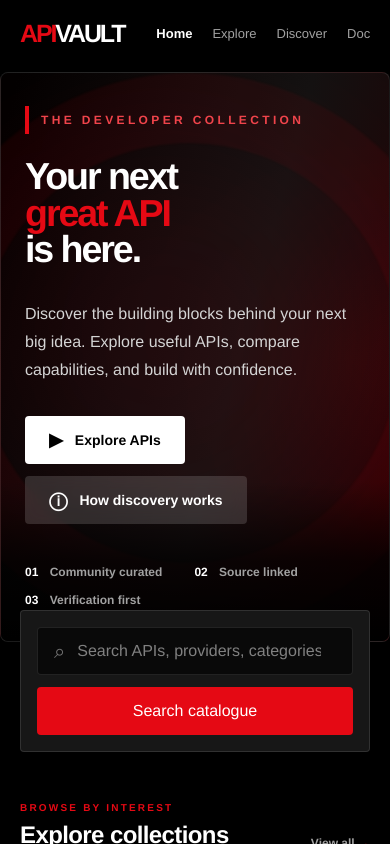
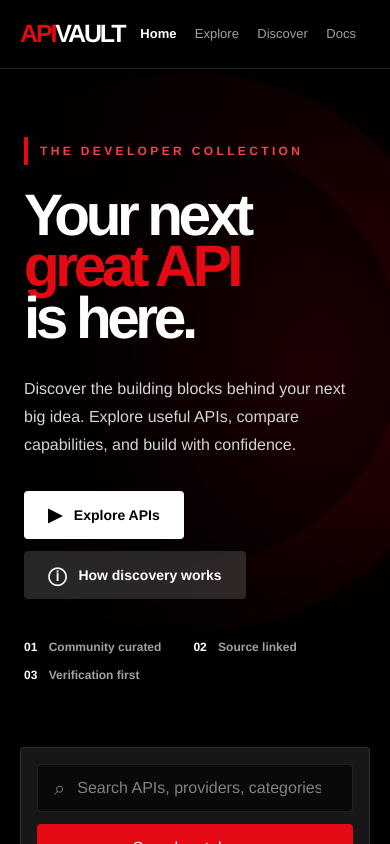
Before and after one commit to yyyuvvvraj/APIVault, a Next.js app: page / in a window 390 px wide. Shown: the top 844 px of the page. Built offline with nearby package versions, Linux system fonts and the light colour scheme; no server answers; the database is empty.

Commit message:
Add cinematic rails, navigation and responsive Netflix-style surfaces

```diff
--- a/src/app/globals.css
+++ b/src/app/globals.css
@@ -129,7 +129,7 @@ aside a[aria-current="page"]::before {
 aside a[aria-current="page"] { gap: 12px; }
 
 /* The landing-page hero gets a stronger editorial/cinematic hierarchy. */
-main > section:first-of-type {
+.av-home > section:first-of-type {
   position: relative;
   isolation: isolate;
   overflow: hidden;
@@ -140,16 +140,16 @@ main > section:first-of-type {
     linear-gradient(105deg, rgba(0, 0, 0, 0.98) 0%, rgba(20, 20, 20, 0.9) 58%, rgba(80, 0, 5, 0.42) 100%),
     radial-gradient(ellipse at 90% 50%, rgba(229, 9, 20, 0.2), transparent 55%);
 }
-main > section:first-of-type h1 {
+.av-home > section:first-of-type h1 {
   max-width: 900px;
   font-size: clamp(2.6rem, 5.6vw, 5rem);
   line-height: 0.98;
   letter-spacing: -0.055em;
 }
-main > section:first-of-type > p:first-child {
+.av-home > section:first-of-type > p:first-child {
   color: #f0444b !important;
 }
-main > section:first-of-type a[class*="bg-rose-"] {
+.av-home > section:first-of-type a[class*="bg-rose-"] {
   min-height: 42px;
   display: inline-flex;
   align-items: center;
@@ -157,9 +157,81 @@ main > section:first-of-type a[class*="bg-rose-"] {
   border-radius: 4px !important;
   background: #e50914 !important;
 }
-main > section:first-of-type a[class*="bg-rose-"]:hover { background: #f6121d !important; }
+.av-home > section:first-of-type a[class*="bg-rose-"]:hover { background: #f6121d !important; }
 
 @media (max-width: 1023px) {
-  main > section:first-of-type { margin-top: 0.25rem; }
-  main > section:first-of-type h1 { font-size: clamp(2.35rem, 9vw, 4rem); }
+  .av-home > section:first-of-type { margin-top: 0.25rem; }
+  .av-home > section:first-of-type h1 { font-size: clamp(2.35rem, 9vw, 4rem); }
 }
+
+
+/* Netflix-style browsing shell and content rails. */
+.av-topbar {
+  background: linear-gradient(180deg, rgba(0,0,0,.98) 0%, rgba(0,0,0,.88) 72%, rgba(0,0,0,.68) 100%) !important;
+  border-bottom: 1px solid rgba(255,255,255,.08);
+  backdrop-filter: blur(16px);
+}
+.av-topbar nav { scrollbar-width: none; }
+.av-topbar nav::-webkit-scrollbar, .av-collection-rail::-webkit-scrollbar { display: none; }
+.av-home > section:first-of-type.av-hero {
+  min-height: clamp(560px, 68vw, 720px);
+  padding: 5rem clamp(1.5rem, 5vw, 5rem) 7rem;
+  border: 0;
+  border-radius: 0;
+  background: transparent;
+}
+.av-home > section:first-of-type.av-hero h1 {
+  max-width: 800px;
+  font-size: clamp(3.4rem, 8vw, 7.5rem);
+  line-height: .88;
+  letter-spacing: -.075em;
+}
+.av-hero-art { background: radial-gradient(ellipse at 78% 42%, rgba(110,0,8,.22), transparent 48%), linear-gradient(90deg, #000 0%, rgba(0,0,0,.94) 38%, rgba(0,0,0,.18) 100%); }
+.av-hero-art::after {
+  content: "";
+  position: absolute;
+  inset: 0;
+  background: linear-gradient(0deg,#000 0%,transparent 36%),linear-gradient(90deg,#000 0%,transparent 100%);
+}
+.av-home { background: #000; }
+.av-home section:not(.av-search-panel) h2 { text-wrap: balance; }
+.av-collection-rail { scrollbar-width: none; scroll-snap-type: x proximity; }
+.av-category-tile { scroll-snap-align: start; }
+.av-api-card { transform-origin: center bottom; }
+.av-api-card:hover { z-index: 2; }
+.av-api-card a:focus-visible { outline-offset: -4px; }
+.av-search-panel input { min-height: 2.5rem; }
+.av-search-panel:focus-within { border-color: rgba(229,9,20,.55); }
+.av-discovery-banner { box-shadow: inset 0 1px rgba(255,255,255,.04); }
+
+/* Carry the same visual language into catalogue, discovery and detail views. */
+main:not(.av-home) h1 { letter-spacing: -.045em; }
+main:not(.av-home) form {
+  border-radius: 6px;
+  border-color: rgba(255,255,255,.12);
+  background-color: #171717;
+}
+main:not(.av-home) article {
+  border-color: rgba(255,255,255,.12);
+  background-color: #171717;
+  border-radius: 6px;
+}
+main:not(.av-home) article:hover { border-color: rgba(255,255,255,.28); }
+main:not(.av-home) input, main:not(.av-home) select, main:not(.av-home) textarea {
+  background-color: #090909;
+  border-color: rgba(255,255,255,.16);
+  border-radius: 4px;
+}
+main:not(.av-home) button[type="submit"] {
+  border-radius: 4px;
+  background: #e50914;
+  font-weight: 800;
+}
+main:not(.av-home) button[type="submit"]:hover { background: #f6121d; }
+
+@media (max-width: 767px) {
+  .av-home > section:first-of-type.av-hero { min-height: 570px; padding-top: 4rem; padding-bottom: 6rem; }
+  .av-home > section:first-of-type.av-hero h1 { font-size: clamp(3.25rem, 15vw, 5.2rem); }
+  .av-topbar > div { gap: 1rem; }
+  .av-topbar nav { gap: 1.15rem; }
+}
```
